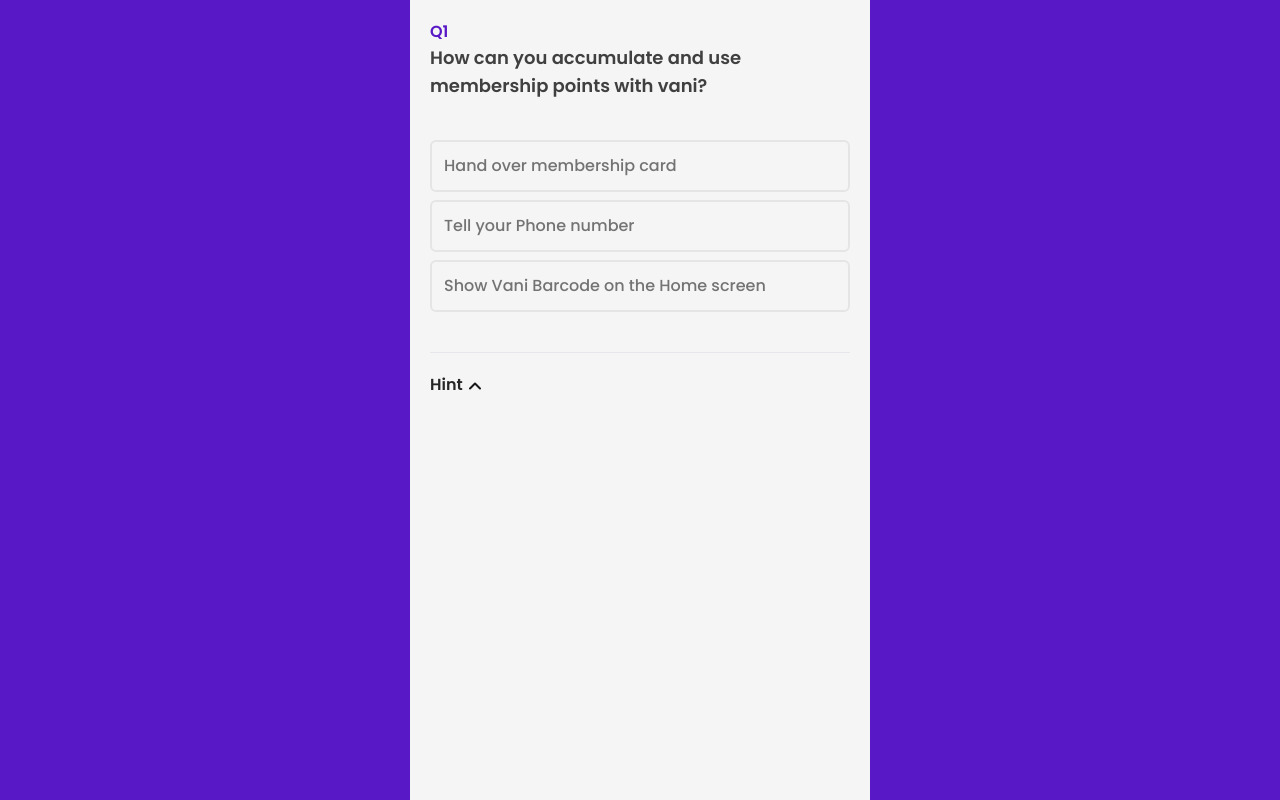
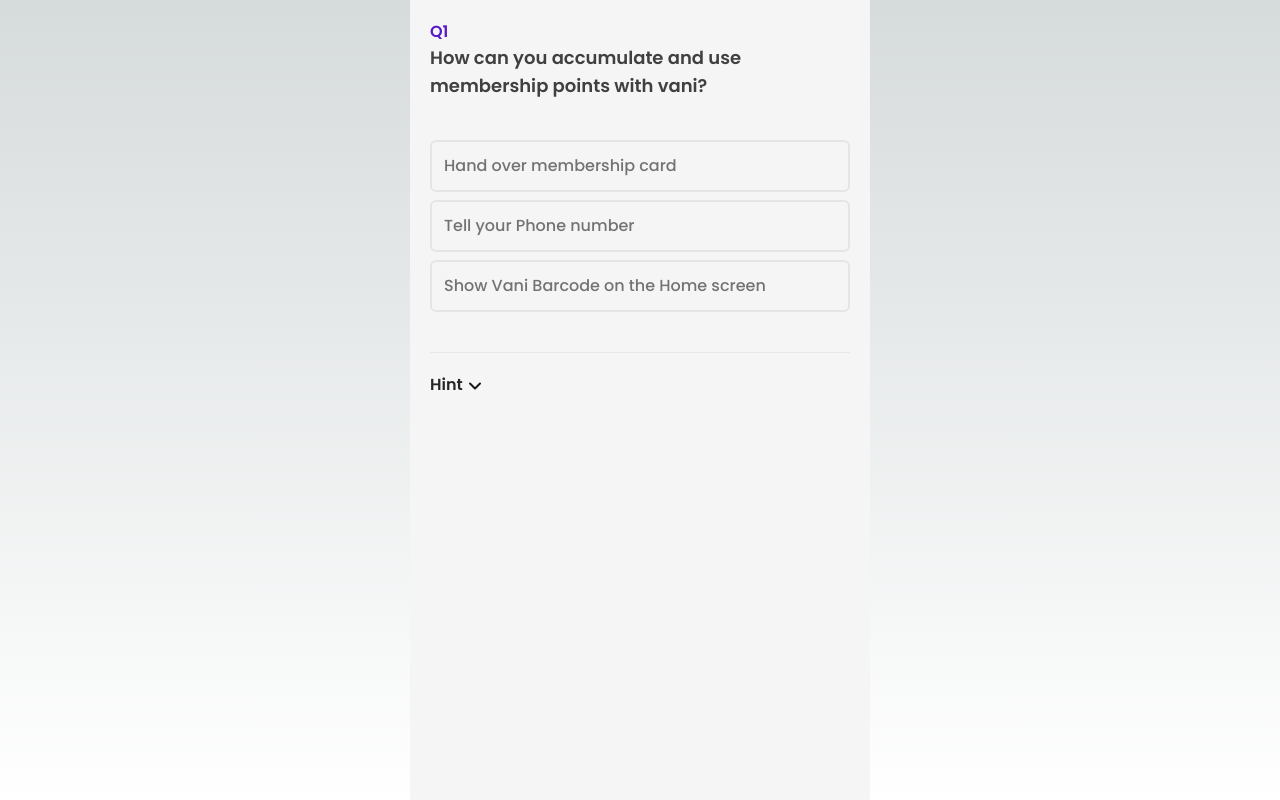
Before and after one commit to HoangLongKB/vani-task, a Next.js app: page /quiz in a window 1280 px wide. Built offline with nearby package versions, Linux system fonts and the light colour scheme.

Commit message:
Add style like mobile Change hint direction icons

```diff
--- a/src/app/layout.tsx
+++ b/src/app/layout.tsx
@@ -20,8 +20,8 @@
   return (
     <html lang="en">
       <body className={`${poppins.variable} font-poppins`}>
-        <div className="bg-vani-purple h-[100vh] w-[100vw] flex justify-center">
-          <div className='max-w-[460px] w-full flex flex-col justify-center items-center'>{children}</div>
+        <div className="h-[100vh] w-[100vw] flex justify-center">
+          <div className='max-w-[460px] bg-vani-purple w-full flex flex-col justify-center items-center'>{children}</div>
         </div>
       </body>
     </html>
--- a/src/components/quiz/hint.tsx
+++ b/src/components/quiz/hint.tsx
@@ -13,7 +13,7 @@
       <p className='cursor-pointer' onClick={handleHintToggle}>
         <span className='font-semibold text-neutral-800 select-none'>Hint</span>
         <span>
-          {isShow ? <ChevronDownIcon className='h-4 w-4 inline-block ml-1 stroke-[3px]' /> : <ChevronUpIcon className='h-4 w-4 inline-block ml-1 stroke-[3px]' />}
+          {!isShow ? <ChevronDownIcon className='h-4 w-4 inline-block ml-1 stroke-[3px]' /> : <ChevronUpIcon className='h-4 w-4 inline-block ml-1 stroke-[3px]' />}
         </span>
       </p>
       {isShow && <p className='font-semibold text-sm text-neutral-500 mt-5'>{hint}</p>}
```
